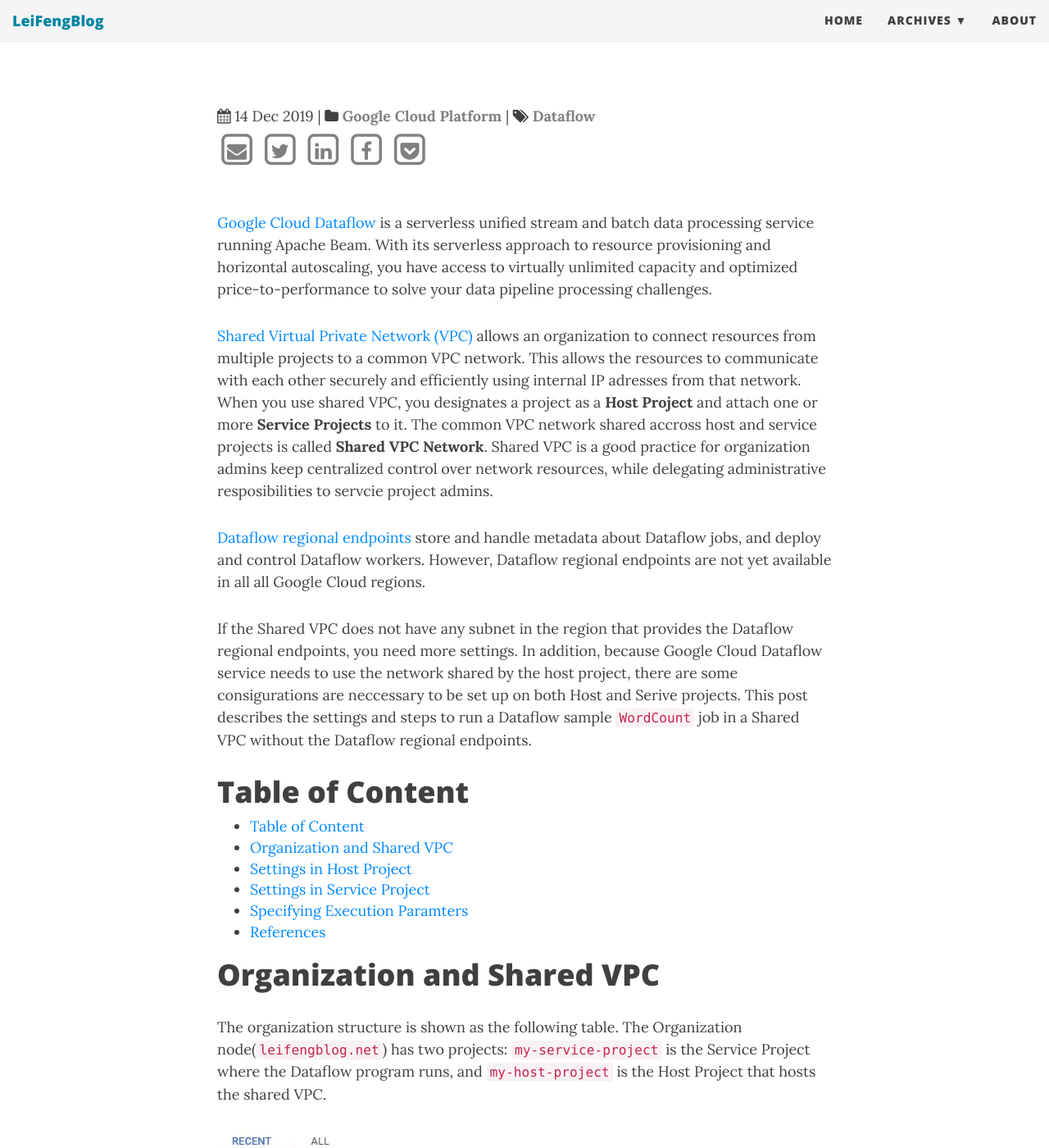
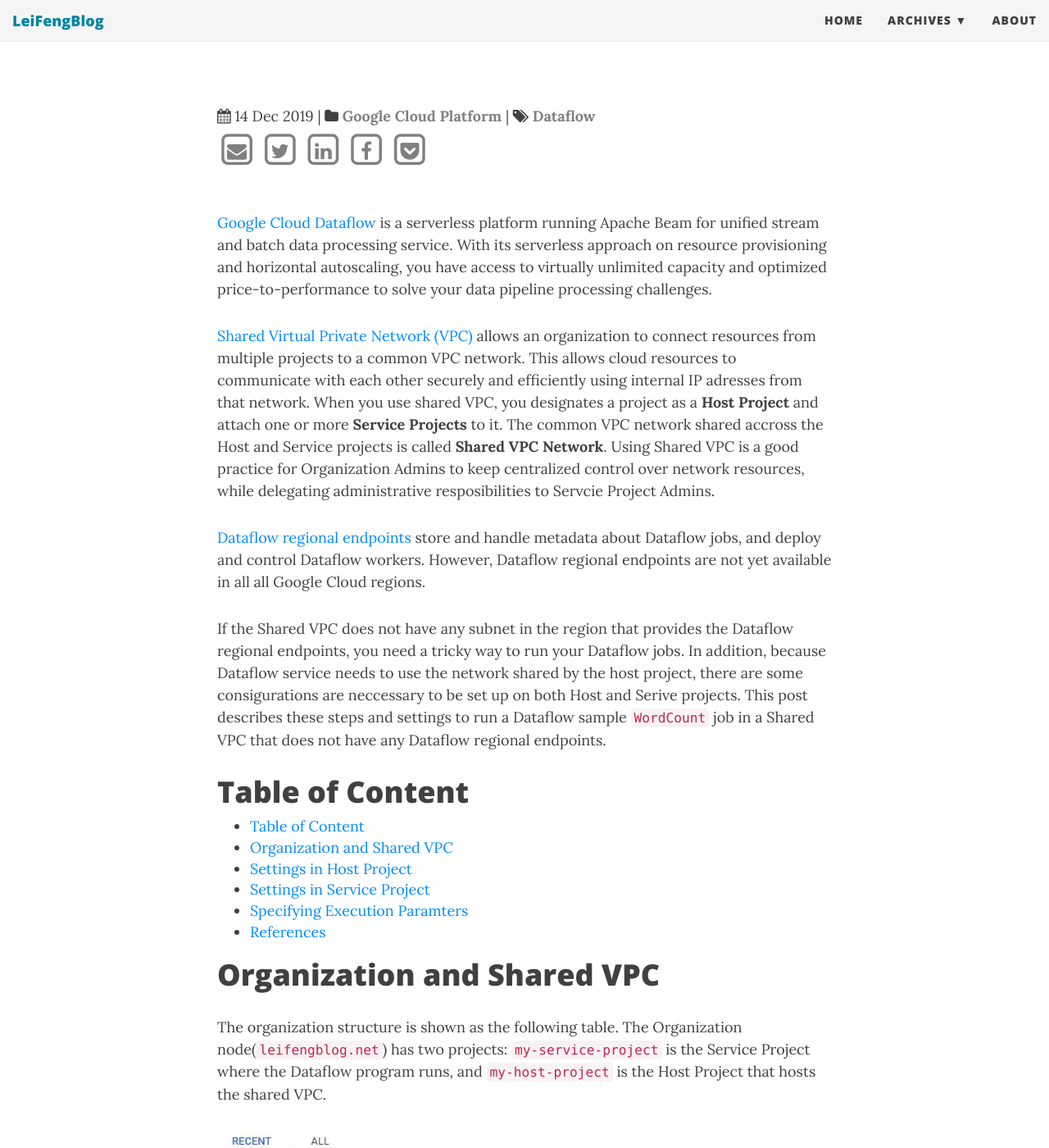
Before and after one commit to stonefl/stonefl.github.io, a Jekyll site: the page built from _posts/2020-01-15-run-dataflow-jobs-in-a-shared-vpc-on-gcp.md, in a window 1280 px wide and 1400 px high, scrolled down 472 px. Shown: the whole window at 82% size. Built offline with Jekyll 4.4.1, drawn with Linux system fonts in a browser that asks for light colours; nearby versions of some CDN libraries; comment, search, counter and statistics services are not loaded.

Commit message:
Update 2020-01-15-run-dataflow-jobs-in-a-shared-vpc-on-gcp.md

```diff
--- a/_posts/2020-01-15-run-dataflow-jobs-in-a-shared-vpc-on-gcp.md
+++ b/_posts/2020-01-15-run-dataflow-jobs-in-a-shared-vpc-on-gcp.md
@@ -11,14 +11,14 @@
 thumbnail: /img/post/Google-Cloud-Logo.png
 ---
 
-[Google Cloud Dataflow](https://cloud.google.com/dataflow/#benefits) is a serverless unified stream and batch data processing service running Apache Beam. With its serverless approach to resource provisioning and horizontal autoscaling, you have access to virtually unlimited capacity and optimized price-to-performance to solve your data pipeline processing challenges.
+[Google Cloud Dataflow](https://cloud.google.com/dataflow/#benefits) is a serverless platform running Apache Beam for unified stream and batch data processing service. With its serverless approach on resource provisioning and horizontal autoscaling, you have access to virtually unlimited capacity and optimized price-to-performance to solve your data pipeline processing challenges.
 <!--more-->
 
-[Shared Virtual Private Network (VPC)](https://cloud.google.com/vpc/docs/shared-vpc) allows an organization to connect resources from multiple projects to a common VPC network. This allows the resources to communicate with each other securely and efficiently using internal IP adresses from that network. When you use shared VPC, you designates a project as a **Host Project** and attach one or more **Service Projects** to it. The common VPC network shared accross host and service projects is called **Shared VPC Network**. Shared VPC is a good practice for organization admins keep centralized control over network resources, while delegating administrative resposibilities to servcie project admins.
+[Shared Virtual Private Network (VPC)](https://cloud.google.com/vpc/docs/shared-vpc) allows an organization to connect resources from multiple projects to a common VPC network. This allows cloud resources to communicate with each other securely and efficiently using internal IP adresses from that network. When you use shared VPC, you designates a project as a **Host Project** and attach one or more **Service Projects** to it. The common VPC network shared accross the Host and Service projects is called **Shared VPC Network**. Using Shared VPC is a good practice for Organization Admins to keep centralized control over network resources, while delegating administrative resposibilities to Servcie Project Admins.
 
 [Dataflow regional endpoints](https://cloud.google.com/dataflow/docs/concepts/regional-endpoints) store and handle metadata about Dataflow jobs, and deploy and control Dataflow workers. However, Dataflow regional endpoints are not yet available in all all Google Cloud regions.
 
-If the Shared VPC does not have any subnet in the region that provides the Dataflow regional endpoints, you need more settings. In addition, because Google Cloud Dataflow service needs to use the network shared by the host project, there are some consigurations are neccessary to be set up on both Host and Serive projects. This post describes the settings and steps to run a Dataflow sample `WordCount` job in a Shared VPC without the Dataflow regional endpoints.
+If the Shared VPC does not have any subnet in the region that provides the Dataflow regional endpoints, you need a tricky way to run your Dataflow jobs. In addition, because Dataflow service needs to use the network shared by the host project, there are some consigurations are neccessary to be set up on both Host and Serive projects. This post describes these steps and settings to run a Dataflow sample `WordCount` job in a Shared VPC that does not have any Dataflow regional endpoints.
 
 
 # Table of Content
```
